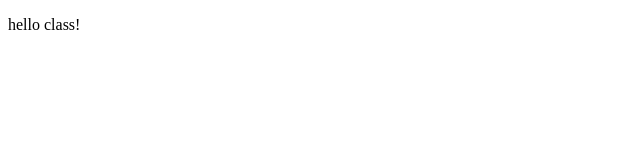
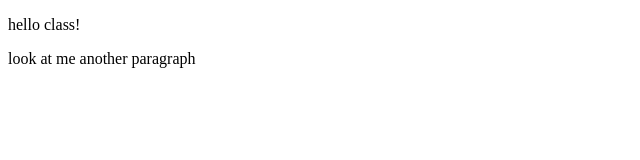
Before and after one commit to rmdelapaz/netlify, a plain HTML site: page index.html in a window 1280 px wide. Shown: the whole page, without its empty margins (0-640 px from the left). Drawn offline with Linux system fonts and the light colour scheme.

Commit message:
this is a modified index.htl

```diff
--- a/index.html
+++ b/index.html
@@ -7,5 +7,6 @@
 </head>
 <body>
   <p>hello class!</p>
+  <p>look at me another paragraph</p>
 </body>
 </html>
```
